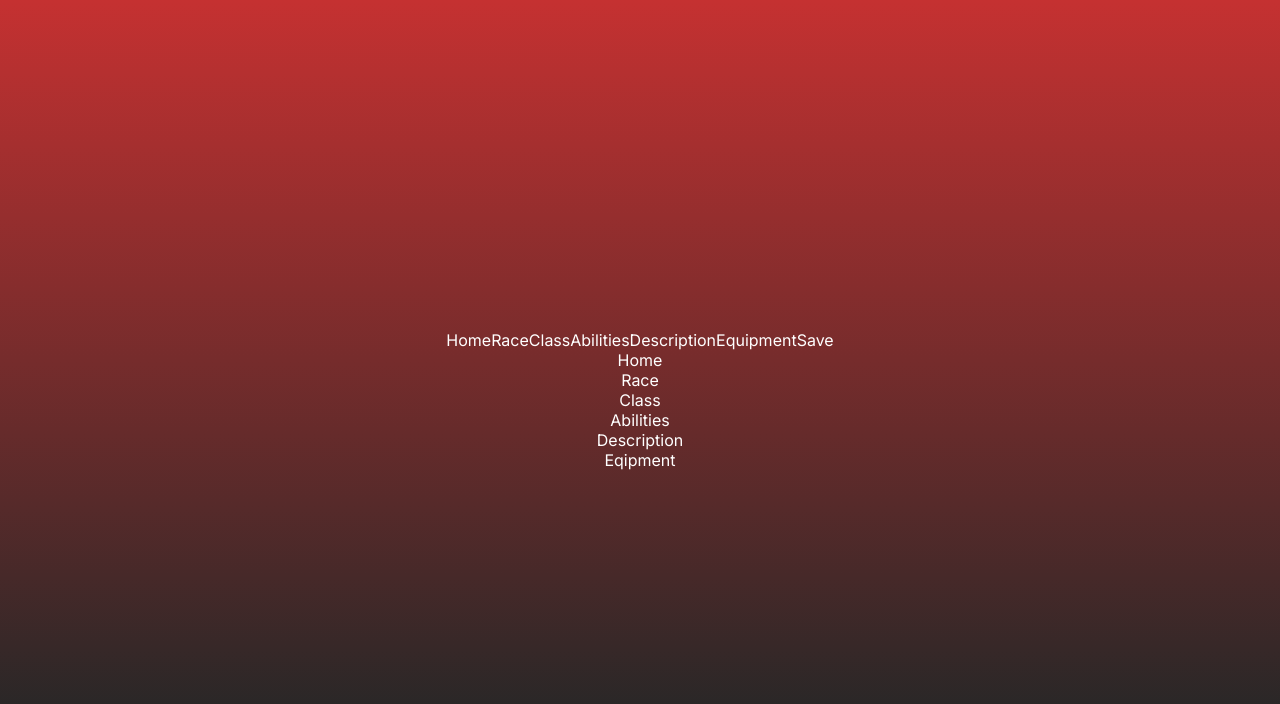
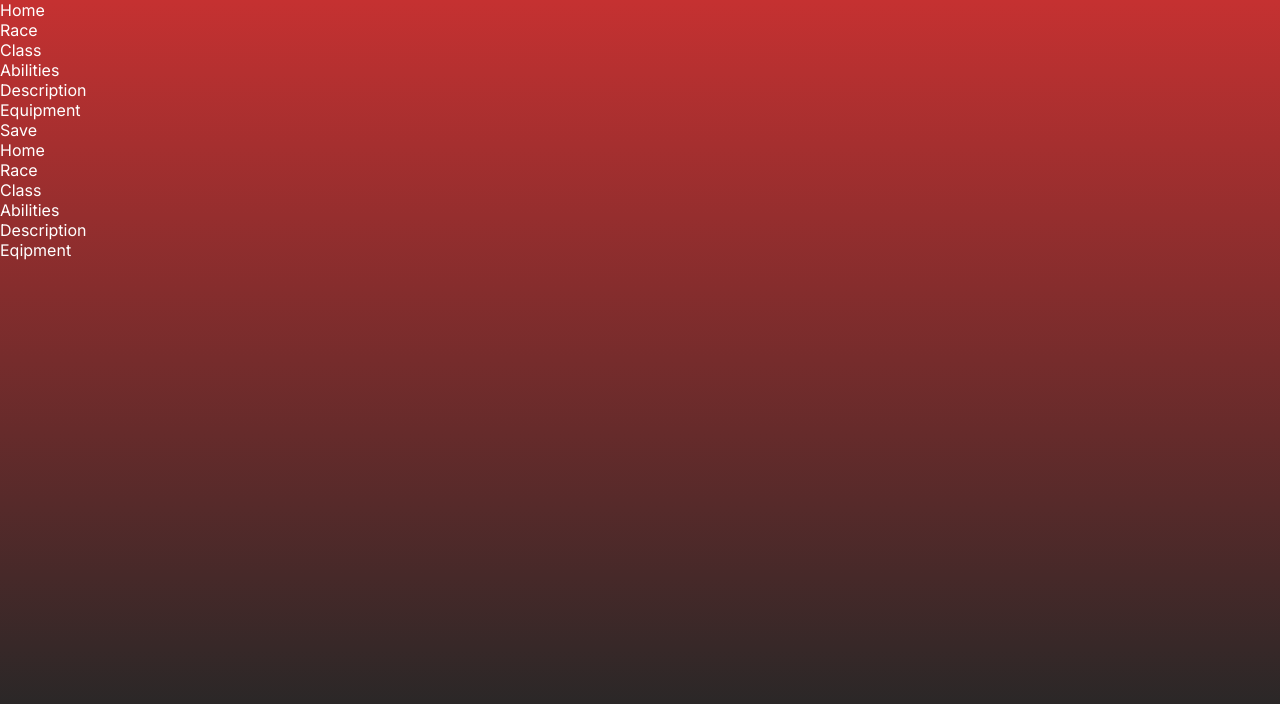
Before and after one commit to Dr-N0/Charmory, a Next.js app: page /characters/create in a window 1280 px wide. Shown: the top 704 px of the page. Built offline with nearby package versions, Linux system fonts and the light colour scheme.

Commit message:
Css changes to get create page to work p3

```diff
--- a/src/app/characters/create/Create.module.css
+++ b/src/app/characters/create/Create.module.css
@@ -1,15 +1,35 @@
-.creation {
-    height: 100vh;
-    display: flex;
-    flex-direction: column;
-    justify-content: center;
-    align-items: center;
-    text-align: center;
-    padding: 0 20px;
+.showcase {
+    position: absolute;
+    top: 15vh;
+    left: 50vw;
+    transform: translate(-50%);
+    height: calc(100% - 15vh - var(--characters-page-nav-height));
+    vertical-align: top;
+    overflow-x: hidden;
 }
 
-.creation nav {
+.navigation {
+    height: var(--characters-page-nav-height);
     display: flex;
+    justify-content: center;
+}
+
+.sectionContainer {
+    display: flex;
+    gap: 20px;
+    width: 80vw;
+    overflow-y: hidden;
+    align-items: flex-start;
+    scroll-behavior: auto;
+    scroll-snap-type: x mandatory;
+    overscroll-behavior-x: contain;
+}
+
+.sectionContainer section {
+    height: 0%;
+    min-width: 80vw;
+    scroll-snap-align: center;
+    scroll-snap-stop: always;
 }
 
 .hoverUnderlineAnimation {
```
